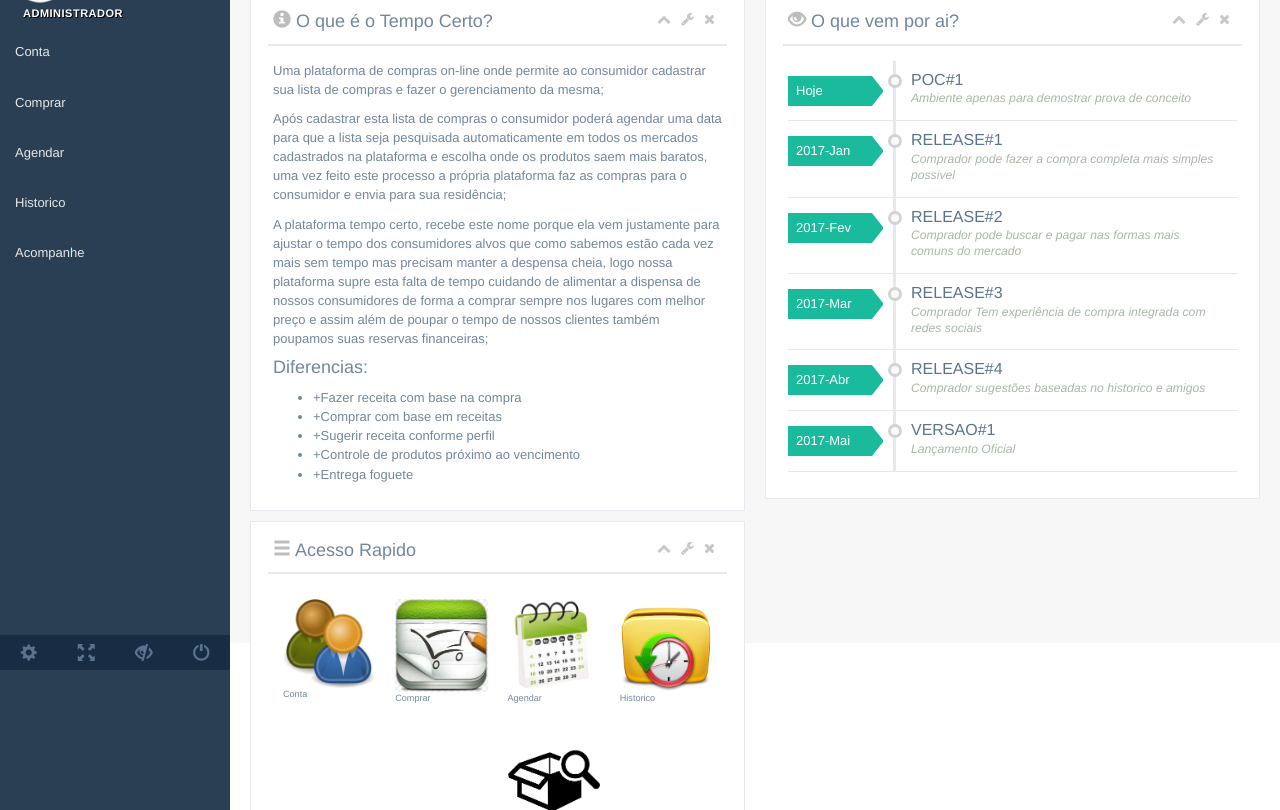
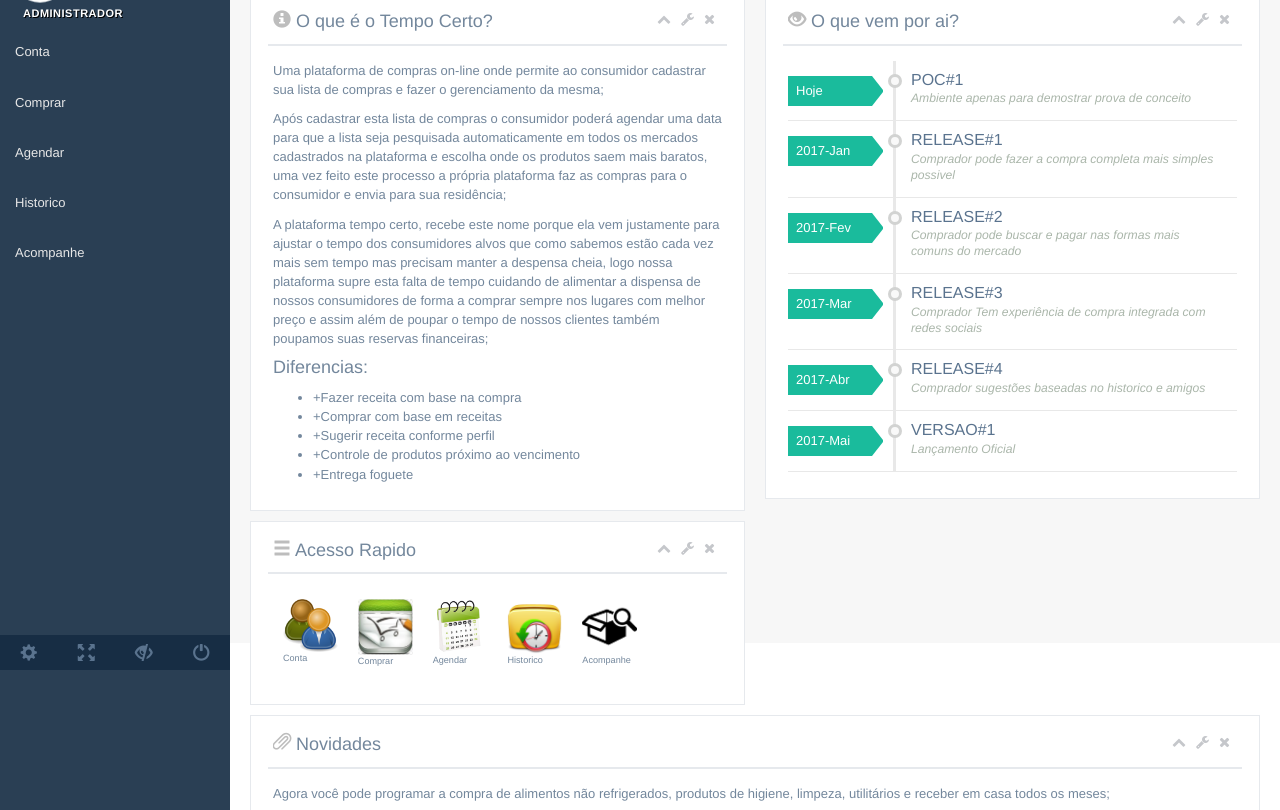
Before and after one commit to rpassosfranco/rpassosfranco.github.io, a plain HTML site: page projetos/TempoCerto/index.html in a window 1280 px wide. Shown: the part 130-940 px from the top of the page. Drawn offline with Linux system fonts and the light colour scheme.

Commit message:
Add files via upload

```diff
--- a/projetos/TempoCerto/index.html
+++ b/projetos/TempoCerto/index.html
@@ -264,13 +264,13 @@
                     <div class="clearfix"></div>
                   </div>
                   <div class="x_content" ng-controller="menuPortal">
-                    <div class="col-xs-3" ng-repeat="item in menuBar.menu" style="padding:10px">
-
-					   <a href="{{item.link}}" id="{{item.id}}"><img src="{{item.icone}}" alt="{{item.descricao}}" style="width:100%;" /></a>
+					<div class="col-xs-2" ng-repeat="item in menuBar.menu" style="padding:10px">
+                       <a href="{{item.link}}" id="{{item.id}}"><img src="{{item.icone}}" alt="{{item.descricao}}" style="width:100%;" /></a>
                        <br>
 					   <p style="font-size:70%">{{item.descricao}}</p>
+                    </div>
 
-                    </div>
+
                   </div>
                 </div>
                  </div>
```
